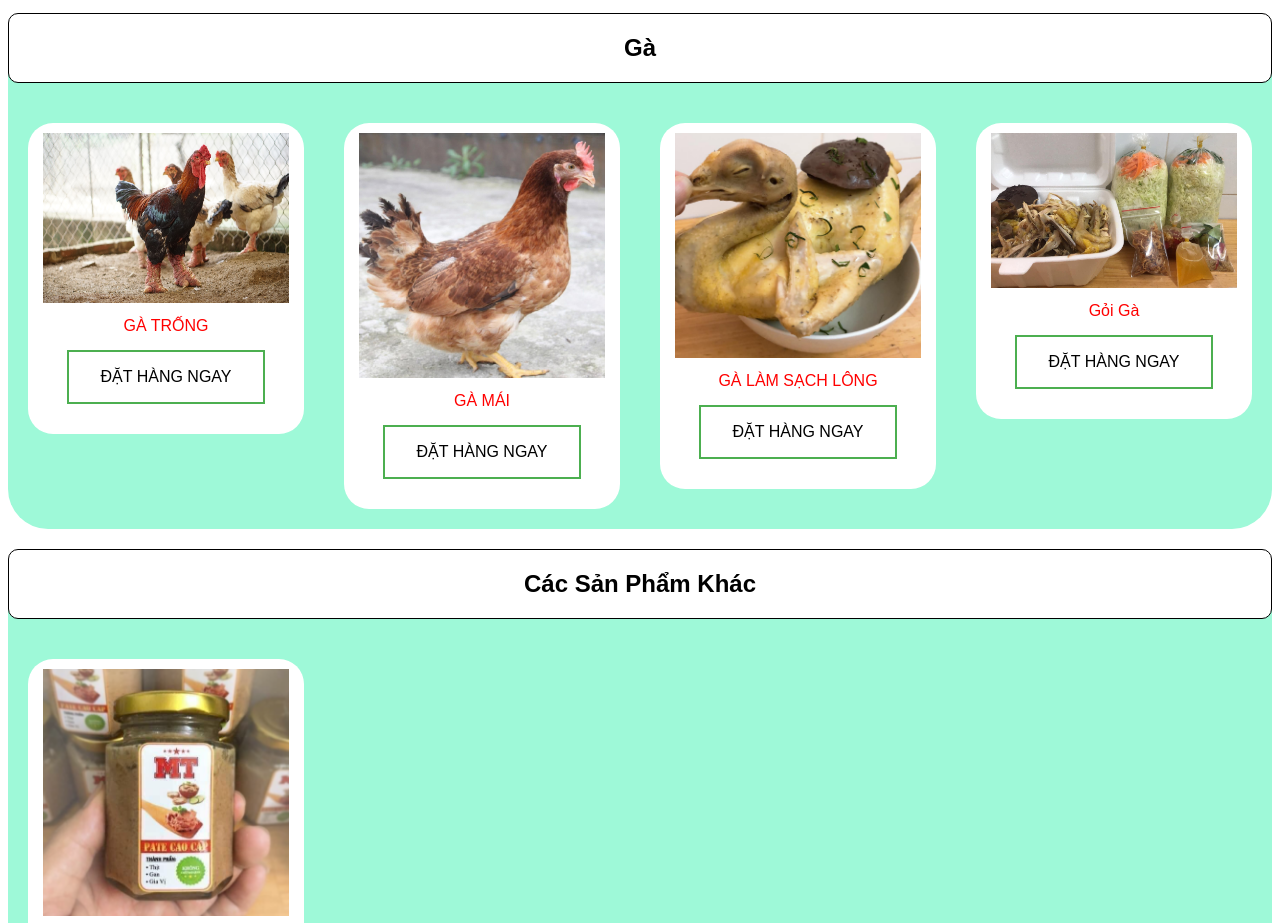
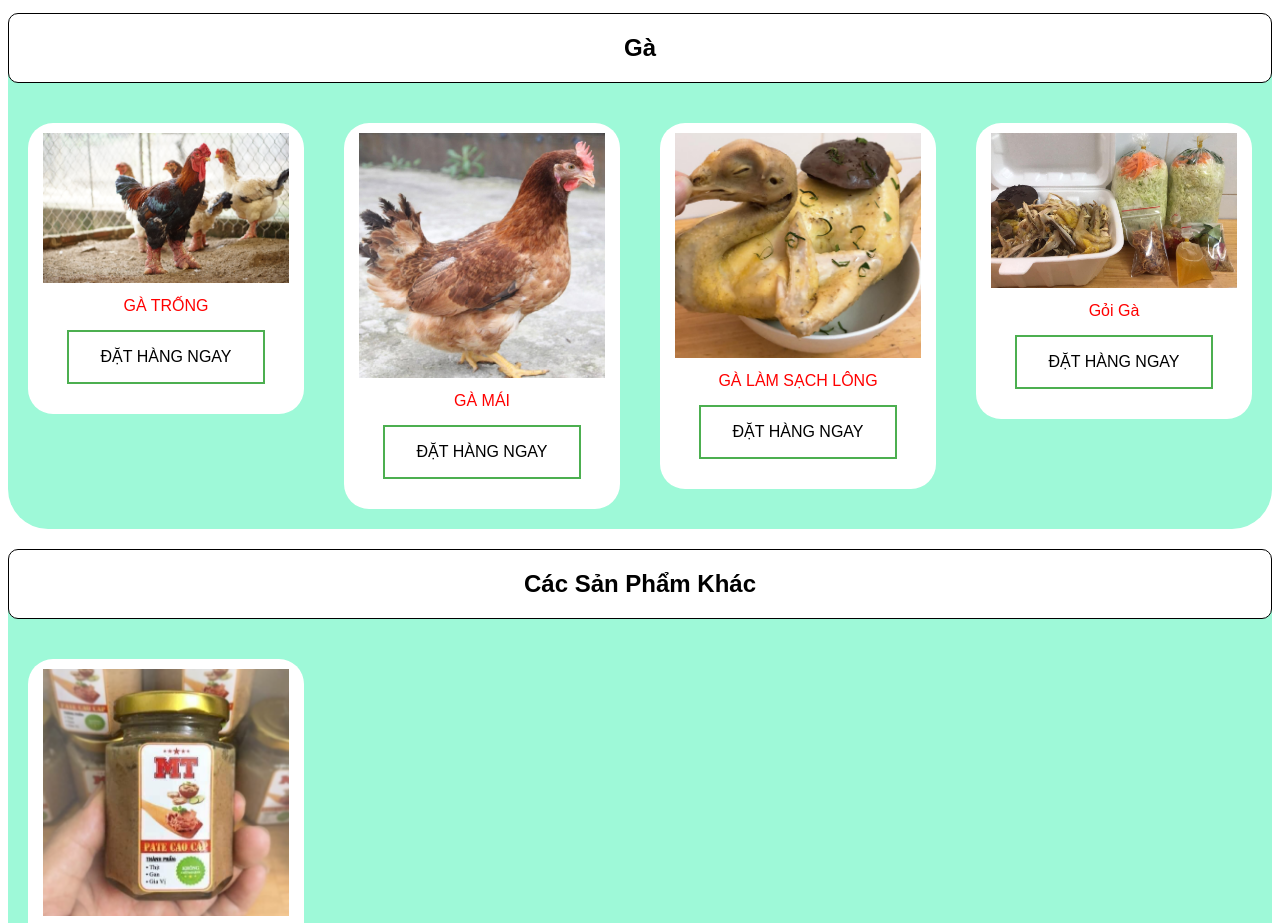
Before and after one commit to HaMinh-yen-ga-traicay/HaMinh-yen-ga-traicay.github.io, a plain HTML site: page index.html in a window 1280 px wide. Shown: the part 2000-2923 px from the top of the page. Drawn offline with Linux system fonts and the light colour scheme.

Commit message:
Update index.html

```diff
--- a/index.html
+++ b/index.html
@@ -75,7 +75,7 @@
         <div class="yen_container">
             <div class="o">
                 <div class="khung">
-                    <img class="o_img" src="picture/chicken/gatrong.jpg" alt="Lỗi" height="170"/>
+                    <img class="o_img" src="picture/chicken/gatrong.jpg" alt="Lỗi" height="150"/>
                     <div class="o_title">GÀ TRỐNG</div>
                     <button class="botton hang1_buy_product"><a href="https://www.facebook.com/minh.k.ha.359" target="_blank">ĐẶT HÀNG NGAY</a></button>
                 </div>
```
